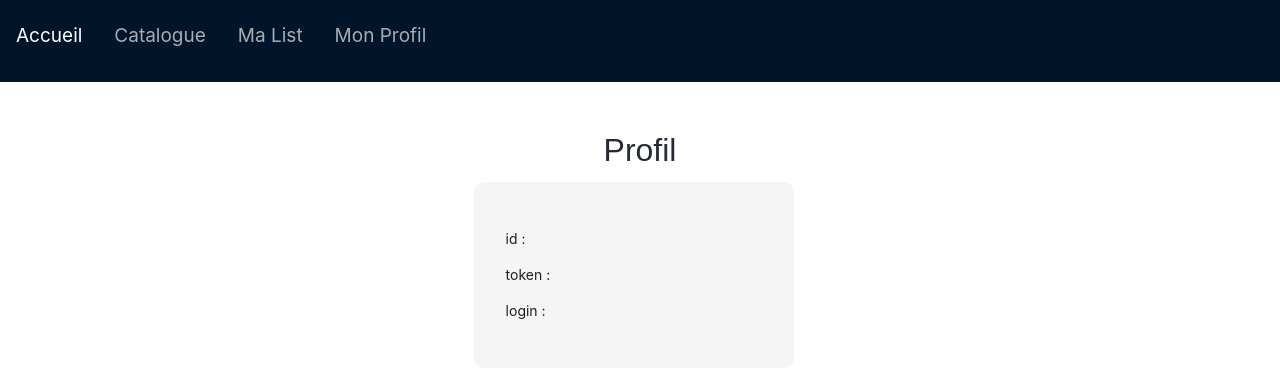
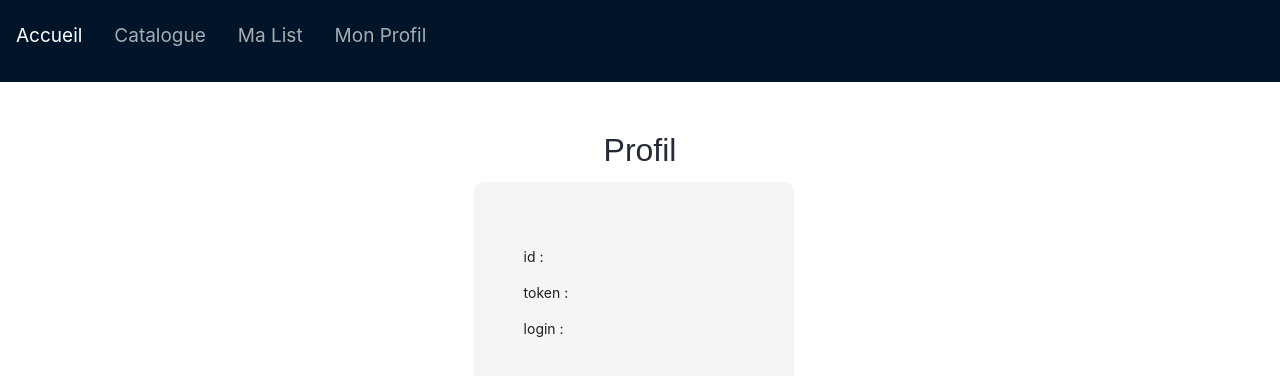
Before and after one commit to chimoTN/projet-movi, a React (Create React App) app in the folder front/front-api/: page /getMyProfil in a window 1280 px wide. Shown: the top 376 px of the page. Built offline with nearby package versions, Linux system fonts and the light colour scheme; no server answers.

Commit message:
Front : Suppression des warning

```diff
--- a/front/front-api/src/components/Profil.js
+++ b/front/front-api/src/components/Profil.js
@@ -7,14 +7,6 @@ import {MyContext} from '../context/UserContext'
 const Profil = () => {
 
     const { user, setUser } = useContext(MyContext);
-
-    //on remplace les info
-    const handleUser = (event) => {
-        const value = event.target.value;
-        const name = event.target.name;
-        setUser({...user, [name] : value})
-    };
-
 
     //Requette de recuperation des information de l'utilateur
     const seeProfil = () => {
@@ -37,8 +29,7 @@ const Profil = () => {
 
             <Form hoverable
                   style={
-                      { marginLeft : "37%", width: '25%', padding:50 ,background:"#80808014", borderRadius: '10px',
-                          padding: '2rem'}
+                      { marginLeft : "37%", width: '25%', padding:50 ,background:"#80808014", borderRadius: '10px'}
                   }>
                 <p>id : {user.idUser}</p>
                 <p>token : {user.token}</p>
```
